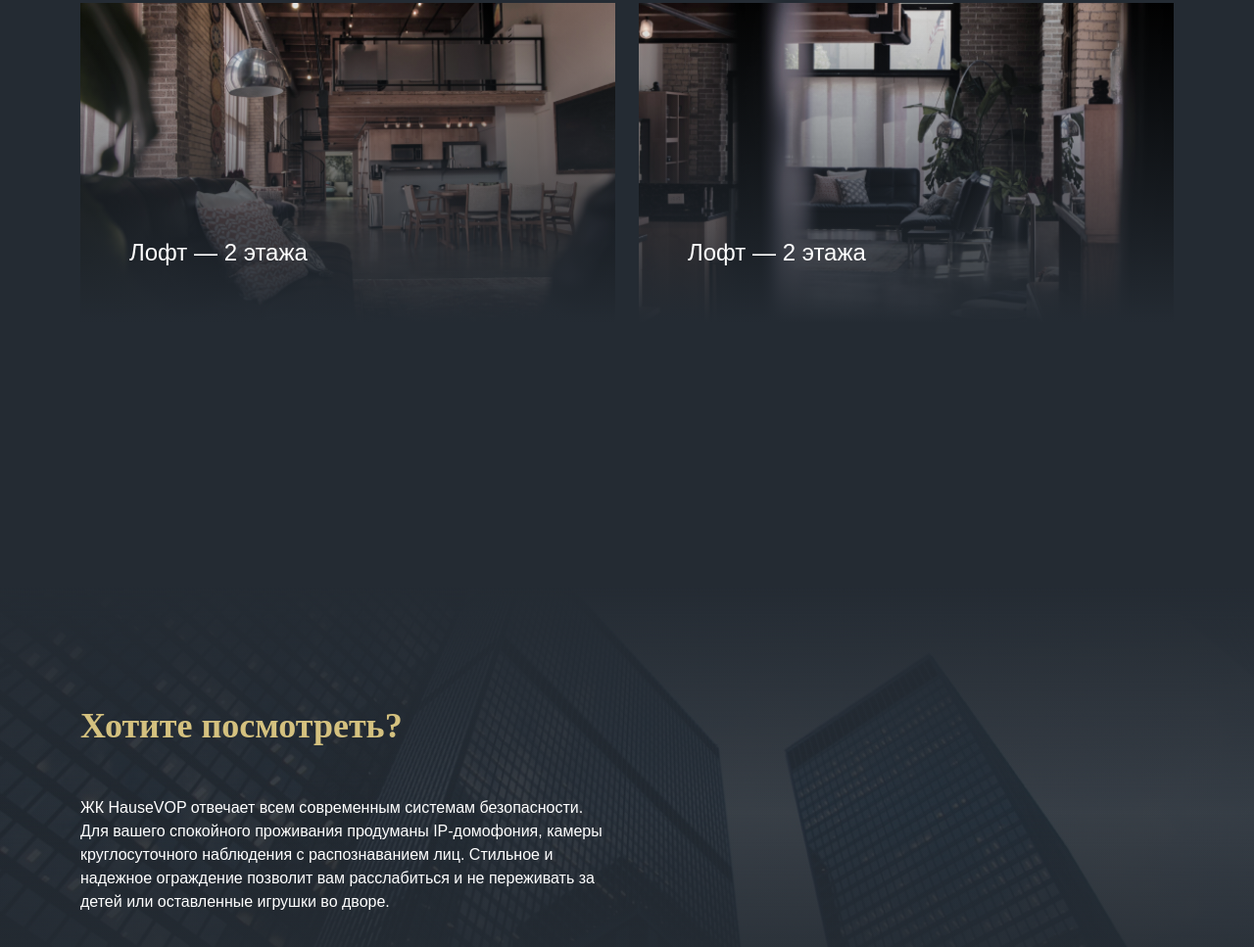
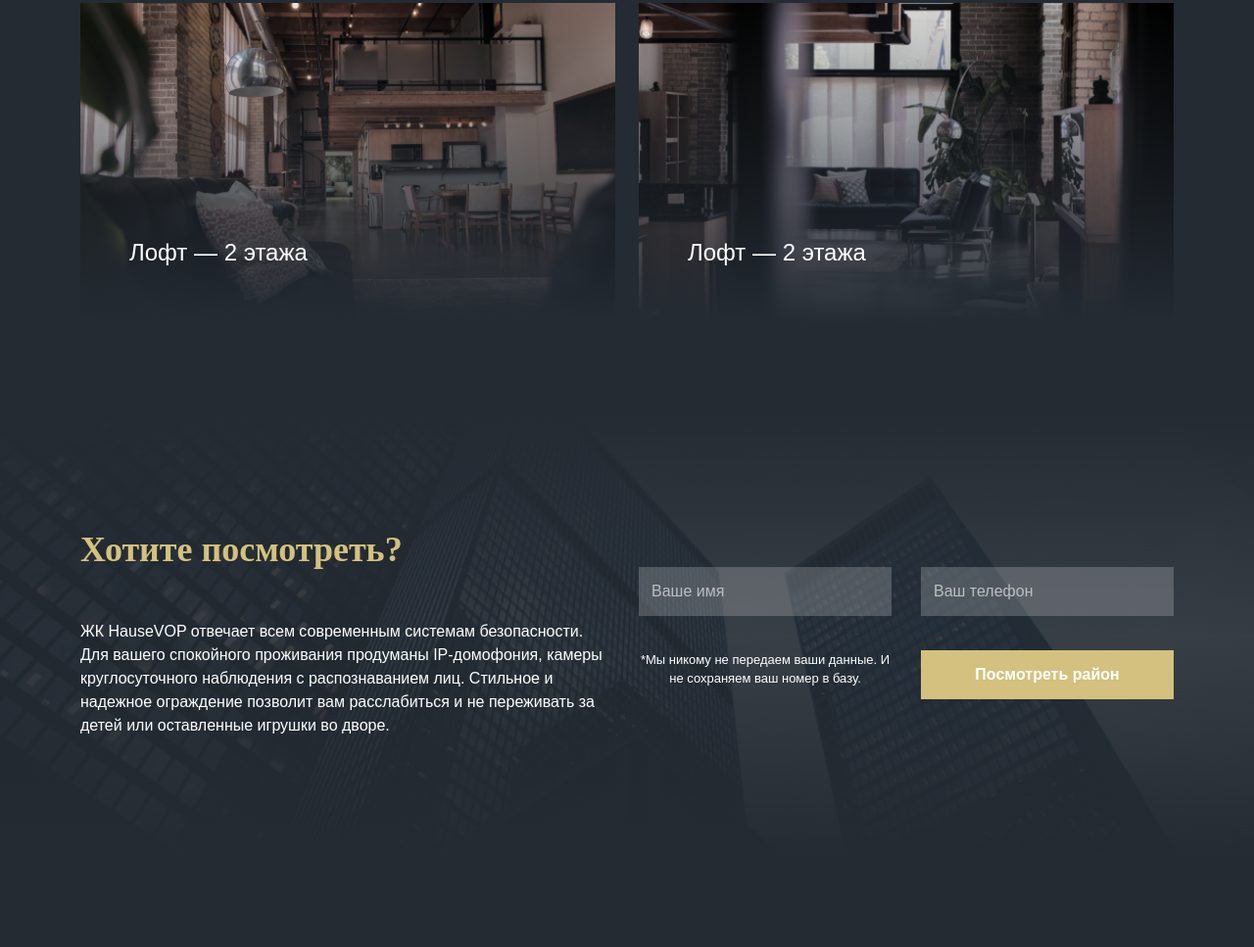
Before and after one commit to bsandue/1.1-hauseVOP.log, a plain HTML site: page index.html in a window 1280 px wide. Shown: the part 1758-2725 px from the top of the page at 98% size. Drawn offline with Linux system fonts and the light colour scheme; files whose address does not match are found by name.

Commit message:
feat: added a form for the cta section

```diff
--- /dev/null
+++ b/css/components/button.css
@@ -0,0 +1,19 @@
+.btn{
+	display: inline-block;
+	line-height: 1;
+	font-weight: 700;
+	width: 100%;
+	border: none;
+	padding: 17px;
+	transition: all .09s ease-out;
+}
+
+.btn-accent{
+	background-color: #D4C17F;
+	color: #fff;
+}
+
+.btn-accent:hover{
+	background-color: #907c38;
+	color: #fff;
+}
--- a/css/components/other.css
+++ b/css/components/other.css
@@ -56,3 +56,33 @@
 	font-size: 24px;
 	line-height: 28px;
 }
+
+.form{
+	display: flex;
+	flex-flow: row wrap;
+	justify-content: space-between;
+	width: 100%;
+}
+
+.form_item{
+	width: calc( 50% - 15px);
+	margin-bottom: 35px;
+}
+
+.form-control{
+	width: 100%;
+	border: none;
+	background-color: rgba(255, 255, 255, .2);/*transparency for the button*/
+	transition: all .09s ease-out;
+	padding: 13px;
+	color: #fff; /*text color as you type*/
+}
+
+.form-control:focus{
+	outline: none;    /*the outline of the button when hovering was removed*/
+	background-color: rgba(255, 255, 255, .24);/*transparency for the button*/
+}
+
+.form-control::placeholder{
+	color: #BEBEBE;
+}
--- a/css/components/section.css
+++ b/css/components/section.css
@@ -34,6 +34,7 @@
 
 #our_rooms{
 	padding-top: 0;
+	padding-bottom: 0;
 }
 
 #cta:before{
--- a/css/style.css
+++ b/css/style.css
@@ -6,6 +6,7 @@
 @import "components/section.css";
 @import "components/other.css";
 @import "components/boostrap-skins.css";
+@import "components/button.css";
 .font1{
 	font-family: 'Playfair Display', serif !important;
 }
@@ -60,6 +61,16 @@ img{
 	text-decoration: none;
 }
 
+.fz13{
+	font-size: 13px !important;
+}
+.d-block{
+	display: block !important;
+}
+.text-center{
+	text-align: center;
+}
+
 body{
 	font-family: 'Raleway', sans-serif;
 	color: #fff; /*for the mobile version (from Galaxy Fold) */
--- a/index.html
+++ b/index.html
@@ -161,7 +161,7 @@
 	<!--/section our_rooms-->
 	<section id="cta" class="section" style="background-image: url('img/view_sec.jpg');">
 		<div class="container">
-		<div class="row posr">
+		<div class="row posr align-items-center">
 			<div class="col-md-6">
 				<h2>Хотите посмотреть?</h2>
 				<p>ЖК HauseVOP отвечает всем современным системам безопасности. Для вашего спокойного проживания продуманы IP-домофония, камеры круглосуточного наблюдения с распознаванием лиц.
@@ -170,7 +170,25 @@
 			</div>
 			<div class="col-md-6">
 				<!--FORM-->
-
+				<form action="#" method="POST">
+					<div class="form">
+						<div class="form_item">
+							<input type="text" class="form-control" placeholder="Ваше имя">
+						</div>
+						<div class="form_item">
+							<input type="text" class="form-control" placeholder="Ваш телефон">
+						</div>
+						<div class="form_item mb-0">
+							<span class="fz13 d-block text-center">*Мы никому не передаем ваши данные.
+								И не сохраняем ваш номер в базу.</span>
+						</div>
+						<div class="form_item mb-0">
+							<button class="btn btn-accent">
+								Посмотреть район
+							</button>
+						</div>
+					</div>
+				</form>
 			</div>
 		</div>
 		</div>
```
